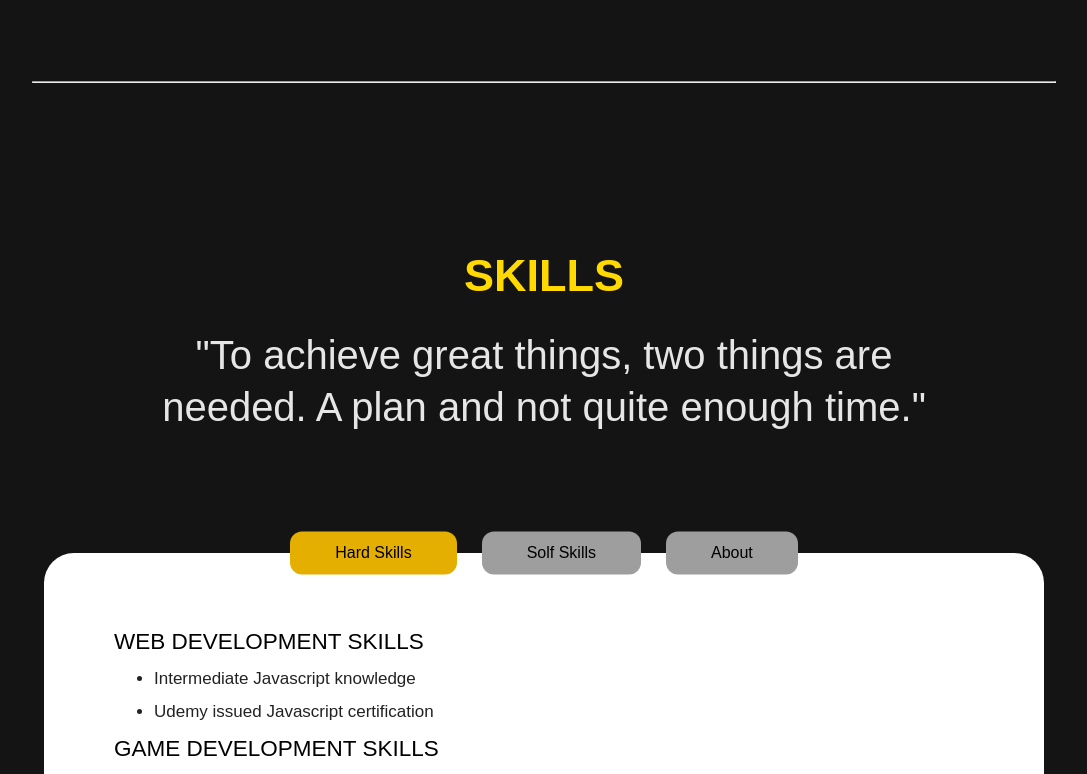
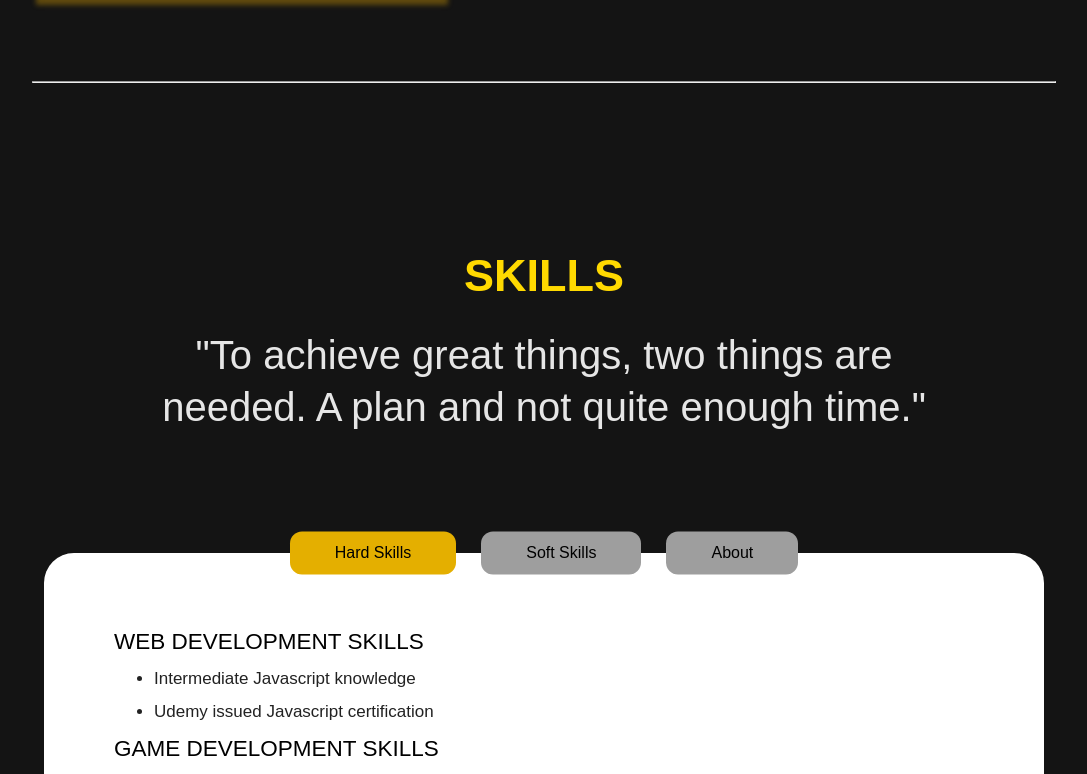
Before and after one commit to Jotanore/Webv1.0, a plain HTML site: page index.html in a window 1280 px wide. Shown: the part 719-1493 px from the top of the page, without its empty margins (96-1183 px from the left). Drawn offline with Linux system fonts and the light colour scheme; no server answers.

Commit message:
Gramatical errors fix xD

```diff
--- a/index.html
+++ b/index.html
@@ -40,13 +40,13 @@
             class="icon"
 
           />
-          <a/>
+          </a>
           <a href="mailto:jotanore@hotmail.com">
             <img
               src="img/mail.png"
               class="icon"
             />
-            <a/>
+          </a>
         </div>
       </div>
     </header>
@@ -69,7 +69,7 @@
             Hard Skills
           </button>
           <button class="btn operations__tab operations__tab--2" data-tab="2">
-            Solf Skills
+            Soft Skills
           </button>
           <button class="btn operations__tab operations__tab--3" data-tab="3">
             About
```
